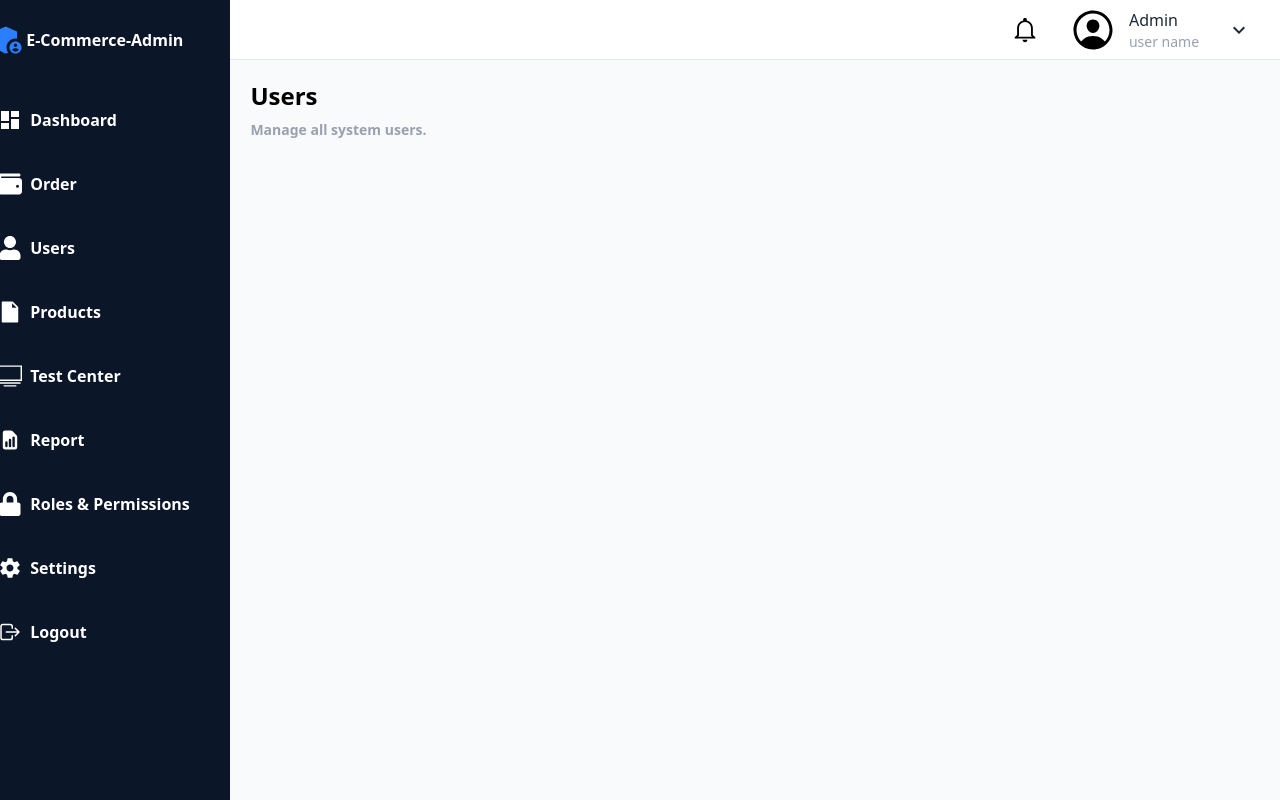
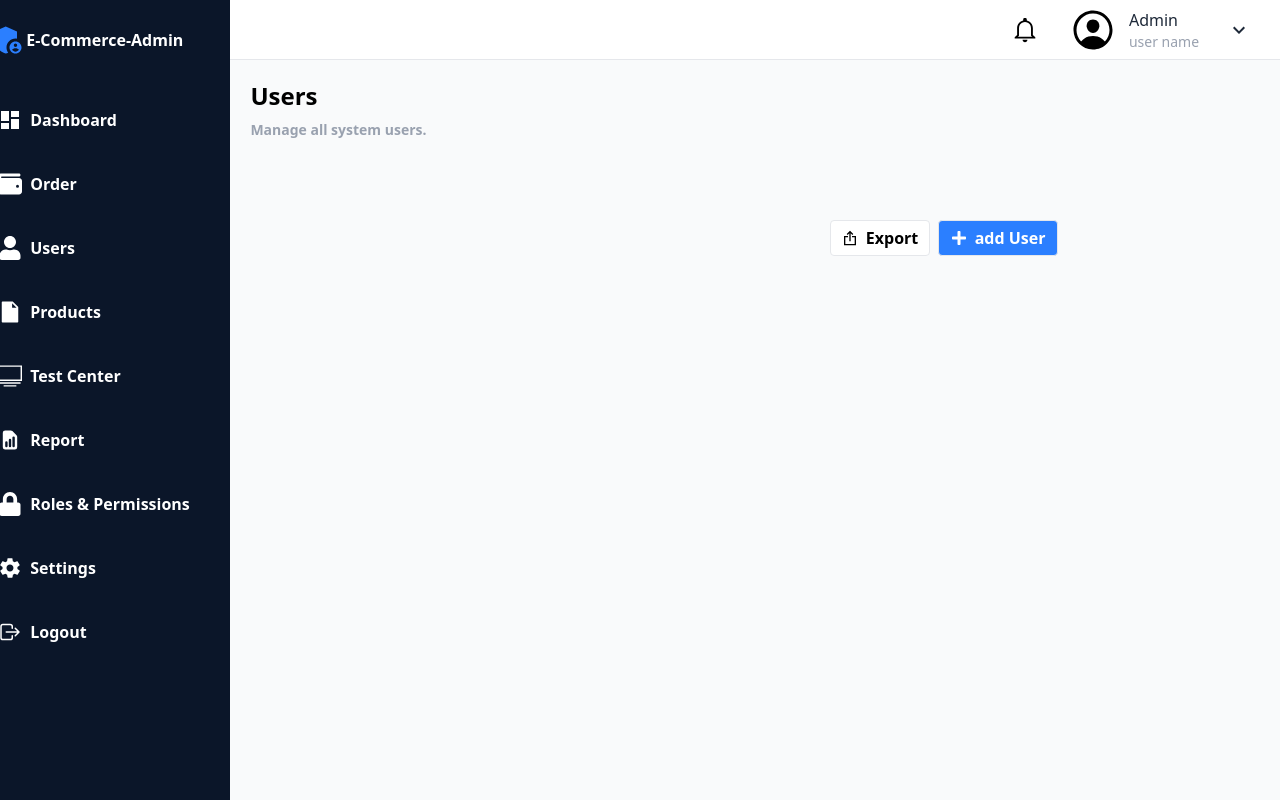
Before and after one commit to haowei0218/E-Commerce-Admin-Dashboard-with-QA-Test-Center, a Next.js app in the folder frontend/: page /users in a window 1280 px wide. Built offline with nearby package versions, Linux system fonts and the light colour scheme.

Commit message:
feat(user):add user button

```diff
--- a/frontend/app/users/page.tsx
+++ b/frontend/app/users/page.tsx
@@ -1,6 +1,8 @@
 import NavigationBar from '@/components/ui/NavigationBar'
 import { navigationBarList } from '../dashboard/page'
 import { Header } from '@/components/Header'
+import { CgExport } from 'react-icons/cg'
+import { FaPlus } from 'react-icons/fa'
 export default function Users() {
   return (
     <div className='w-full h-full flex'>
@@ -16,6 +18,17 @@ export default function Users() {
               Manage all system users.
             </span>
           </div>
+
+          <div className='buttons w-[80%] flex justify-end gap-2 mt-20'>
+            <button className='flex justify-center items-center w-25 h-9 border border-gray-200 rounded-sm bg-white gap-2 font-bold'>
+              <CgExport />
+              Export
+            </button>
+            <button className='flex justify-center items-center w-30 h-9 border border-gray-200 rounded-sm bg-blue-500 font-bold text-white gap-2'>
+              <FaPlus />
+              add User
+            </button>
+          </div>
         </div>
       </div>
     </div>
```
